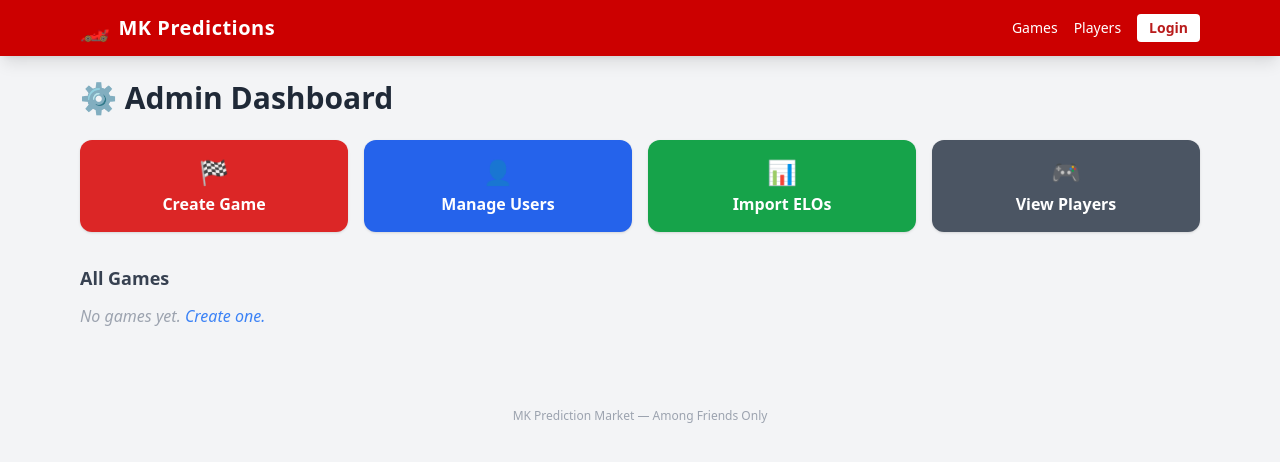
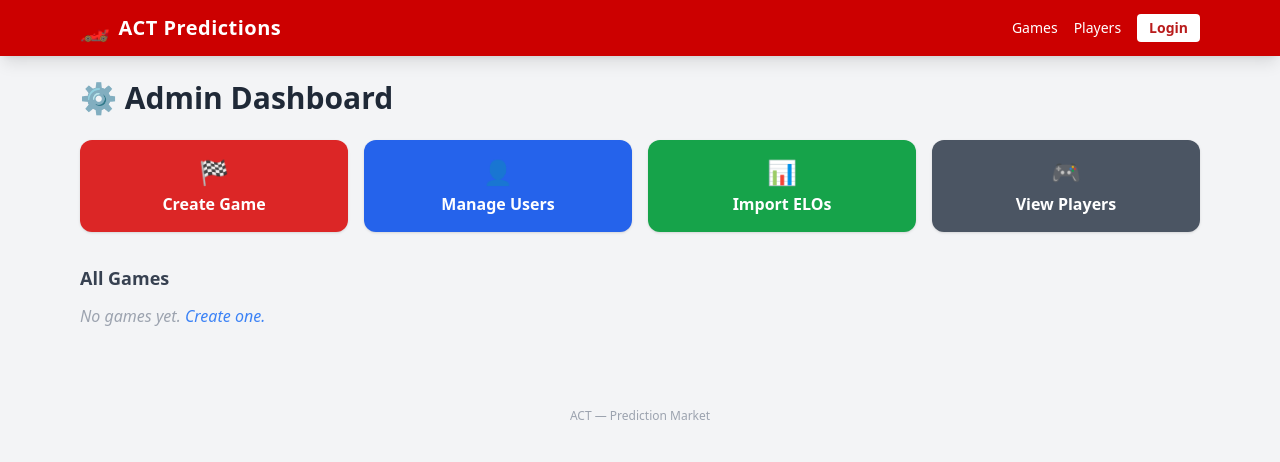
Before and after one commit to cstillick/MCPM, a Python web app: template templates/admin/dashboard.html in a window 1280 px wide. Shown: the top 462 px of the page. Run offline with Jinja, Linux system fonts and the light colour scheme; the template is opened without the code that fills it, so the values that code supplies are empty; some libraries are stand-ins or nearby versions.

Commit message:
Change title and footer from MK to ACT Predictions

```diff
--- a/templates/base.html
+++ b/templates/base.html
@@ -3,7 +3,7 @@
 <head>
   <meta charset="UTF-8" />
   <meta name="viewport" content="width=device-width, initial-scale=1.0" />
-  <title>{% block title %}MK Predictions{% endblock %}</title>
+  <title>{% block title %}ACT Predictions{% endblock %}</title>
   <script src="https://cdn.tailwindcss.com"></script>
   <script defer src="https://cdn.jsdelivr.net/npm/alpinejs@3.x.x/dist/cdn.min.js"></script>
   <style>
@@ -19,7 +19,7 @@
   <nav class="mk-red shadow-lg">
     <div class="max-w-6xl mx-auto px-4 py-3 flex items-center justify-between">
       <a href="/" class="text-white font-extrabold text-xl tracking-wide flex items-center gap-2">
-        <span class="text-2xl">🏎️</span> MK Predictions
+        <span class="text-2xl">🏎️</span> ACT Predictions
       </a>
       <div class="flex items-center gap-4 text-sm">
         <a href="/" class="text-white hover:text-yellow-300 font-medium">Games</a>
@@ -53,7 +53,7 @@
   </main>
 
   <footer class="text-center text-gray-400 text-xs py-6 mt-8">
-    MK Prediction Market &mdash; Among Friends Only
+    ACT &mdash; Prediction Market
   </footer>
 
 </body>
```
